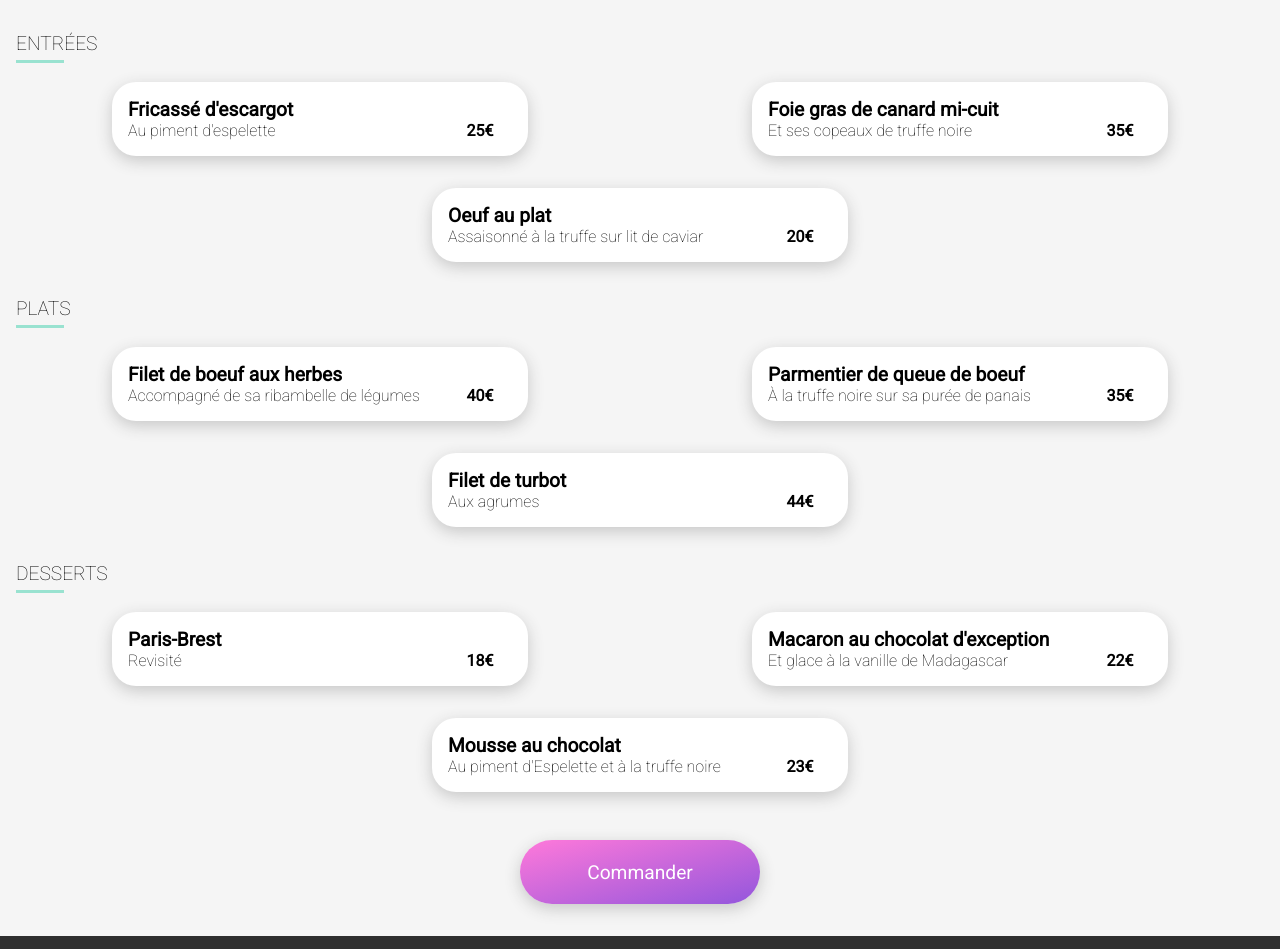
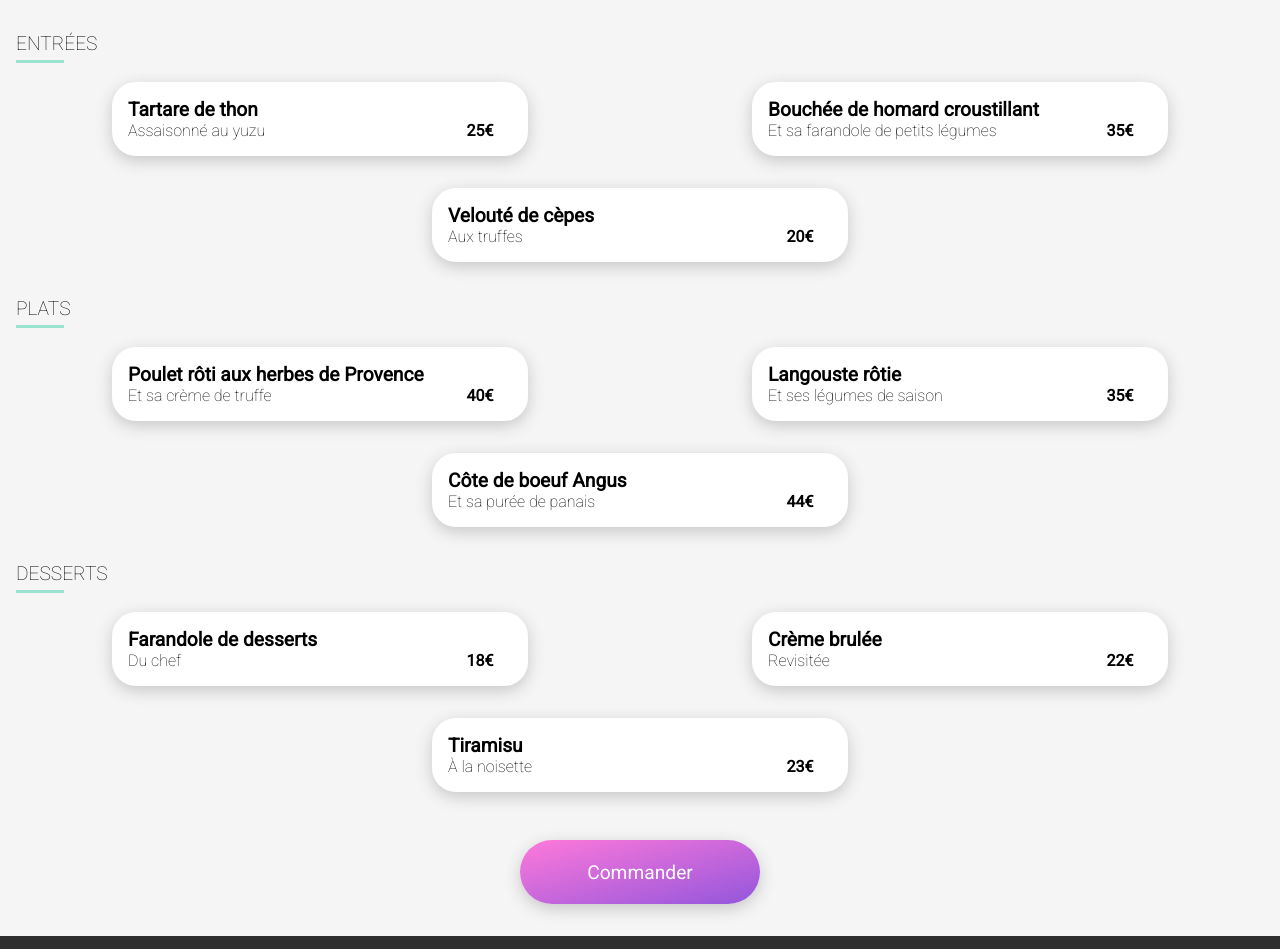
Before and after one commit to Easymr1/MimounRahmouni_3_11112020, a plain HTML site: page le_délice_des_sens/ldds.html in a window 1280 px wide. Shown: the part 431-1380 px from the top of the page. Drawn offline with Linux system fonts and the light colour scheme; a web font is replaced by a local one.

Commit message:
Menu Le délice des sens terminer

```diff
--- a/le_délice_des_sens/ldds.html
+++ b/le_délice_des_sens/ldds.html
@@ -18,11 +18,11 @@
             <a href="../index.html" class="header__block--awe"><i class="fas fa-arrow-left fa-lg"></i></a>
             <p class="header__block--logo">ohmyfood</p>
         </div>
-        <img class="header__image" src="../images/restaurants/jay-wennington-N_Y88TWmGwA-unsplash.jpg" alt="">
+        <img class="header__image" src="../images/restaurants/louis-hansel-shotsoflouis-qNBGVyOCY8Q-unsplash.jpg" alt="">
     </header>
     <section class="section">
         <div class="section__titre">
-            <p class="section__titre--h2">La palette du goût</p>
+            <p class="section__titre--h2">Le délice des sens</p>
             <div class="section__titre--awe"><i class="fas fa-heart"></i></div>
         </div>
 
@@ -30,19 +30,19 @@
             <p class="article__titre">ENTRÉES</p>
             <div class="article__carte">
                 <div class="carte carte__ent">
-                    <p class="carte__plat"><span class="bold carte__plat--titre">Fricassé d'escargot</span> <br> Au piment d'espelette</p>
+                    <p class="carte__plat"><span class="bold carte__plat--titre">Tartare de thon</span> <br> Assaisonné au yuzu</p>
                     <p class="bold prix">25€</p>
                     <div class="carte__effet"><span class="carte__effet--rotation"><i class="fas fa-check-circle fa-2x"></i></span></div>
                 </div>
 
                 <div class="carte carte__ent">
-                    <p class="carte__plat"><span class="bold carte__plat--titre">Foie gras de canard mi-cuit</span> <br> Et ses copeaux de truffe noire</p>
+                    <p class="carte__plat"><span class="bold carte__plat--titre">Bouchée de homard croustillant </span> <br> Et sa farandole de petits légumes</p>
                     <p class="bold prix">35€</p>
                     <div class="carte__effet"><span class="carte__effet--rotation"><i class="fas fa-check-circle fa-2x"></i></span></div>
                 </div>
 
                 <div class="carte carte__ent">
-                    <p class="carte__plat"><span class="bold carte__plat--titre">Oeuf au plat</span> <br> Assaisonné à la truffe sur lit de caviar</p>
+                    <p class="carte__plat"><span class="bold carte__plat--titre">Velouté de cèpes</span> <br> Aux truffes</p>
                     <p class="bold prix">20€</p>
                     <div class="carte__effet"><span class="carte__effet--rotation"><i class="fas fa-check-circle fa-2x"></i></span></div>
                 </div>
@@ -53,19 +53,19 @@
             <p class="article__titre">PLATS</p>
             <div class="article__carte">
                 <div class="carte carte__pl">
-                    <p class="carte__plat"><span class="bold carte__plat--titre">Filet de boeuf aux herbes</span> <br> Accompagné de sa ribambelle de légumes</p>
+                    <p class="carte__plat"><span class="bold carte__plat--titre">Poulet rôti aux herbes de Provence</span> <br> Et sa crème de truffe</p>
                     <p class="bold prix">40€</p>
                     <div class="carte__effet"><span class="carte__effet--rotation"><i class="fas fa-check-circle fa-2x"></i></span></div>
                 </div>
 
                 <div class="carte carte__pl">
-                    <p class="carte__plat"><span class="bold carte__plat--titre">Parmentier de queue de boeuf</span> <br> À la truffe noire sur sa purée de panais</p>
+                    <p class="carte__plat"><span class="bold carte__plat--titre">Langouste rôtie</span> <br> Et ses légumes de saison</p>
                     <p class="bold prix">35€</p>
                     <div class="carte__effet"><span class="carte__effet--rotation"><i class="fas fa-check-circle fa-2x"></i></span></div>
                 </div>
 
                 <div class="carte carte__pl">
-                    <p class="carte__plat"><span class="bold carte__plat--titre">Filet de turbot</span> <br> Aux agrumes</p>
+                    <p class="carte__plat"><span class="bold carte__plat--titre">Côte de boeuf Angus </span> <br> Et sa purée de panais</p>
                     <p class="bold prix">44€</p>
                     <div class="carte__effet"><span class="carte__effet--rotation"><i class="fas fa-check-circle fa-2x"></i></span></div>
                 </div>
@@ -76,19 +76,19 @@
             <p class="article__titre">DESSERTS</p>
             <div class="article__carte">
                 <div class="carte carte__des">
-                    <p class="carte__plat"><span class="bold carte__plat--titre">Paris-Brest</span> <br> Revisité</p>
+                    <p class="carte__plat"><span class="bold carte__plat--titre">Farandole de desserts</span> <br> Du chef</p>
                     <p class="bold prix">18€</p>
                     <div class="carte__effet"><span class="carte__effet--rotation"><i class="fas fa-check-circle fa-2x"></i></span></div>
                 </div>
 
                 <div class="carte carte__des">
-                    <p class="carte__plat"><span class="bold carte__plat--titre">Macaron au chocolat d'exception</span> <br> Et glace à la vanille de Madagascar</p>
+                    <p class="carte__plat"><span class="bold carte__plat--titre">Crème brulée </span> <br> Revisitée</p>
                     <p class="bold prix">22€</p>
                     <div class="carte__effet"><span class="carte__effet--rotation"><i class="fas fa-check-circle fa-2x"></i></span></div>
                 </div>
 
                 <div class="carte carte__des">
-                    <p class="carte__plat"><span class="bold carte__plat--titre">Mousse au chocolat</span> <br> Au piment d'Espelette et à la truffe noire</p>
+                    <p class="carte__plat"><span class="bold carte__plat--titre">Tiramisu</span> <br> À la noisette</p>
                     <p class="bold prix">23€</p>
                     <div class="carte__effet"><span class="carte__effet--rotation"><i class="fas fa-check-circle fa-2x"></i></span></div>
                 </div>
```
